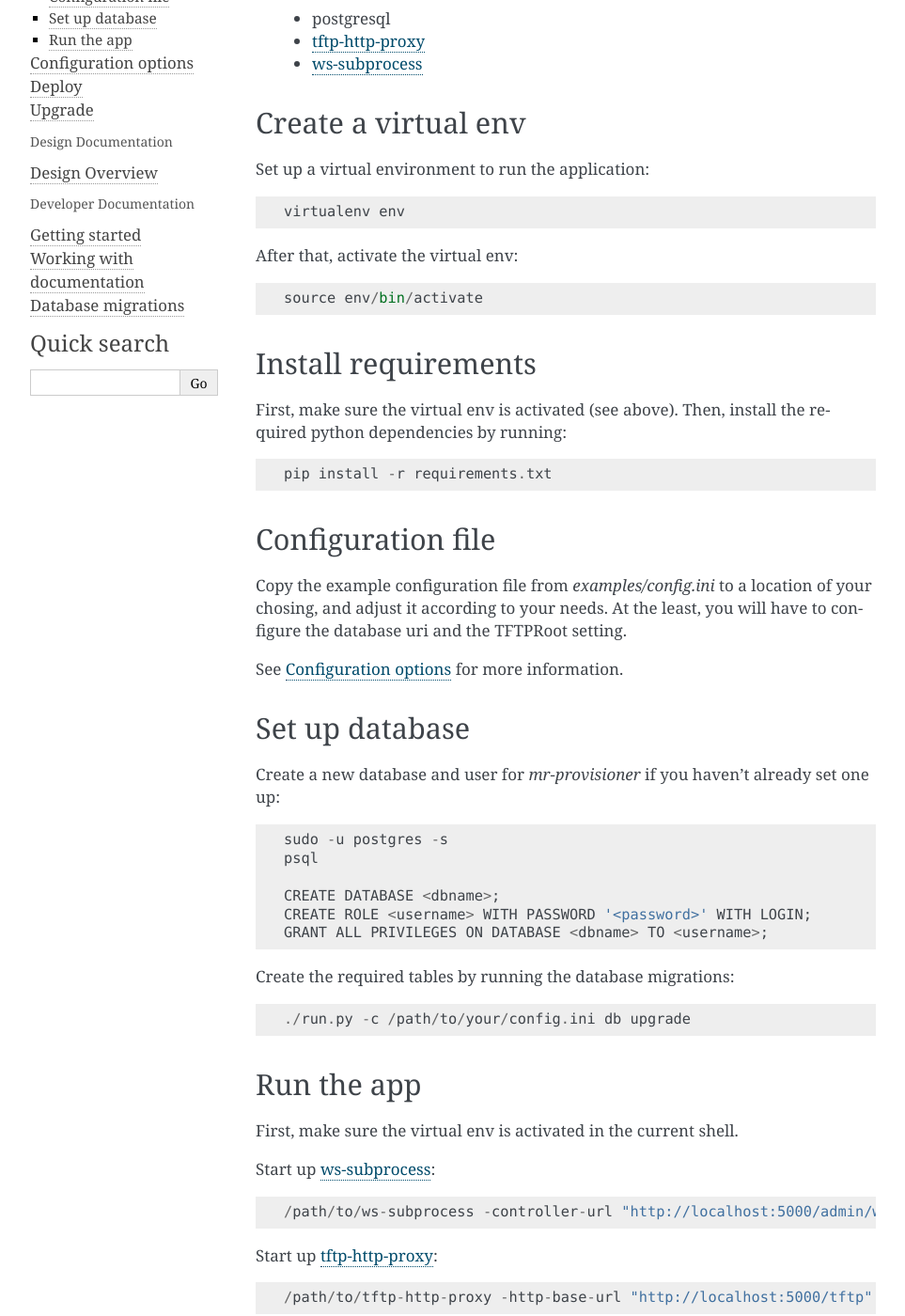
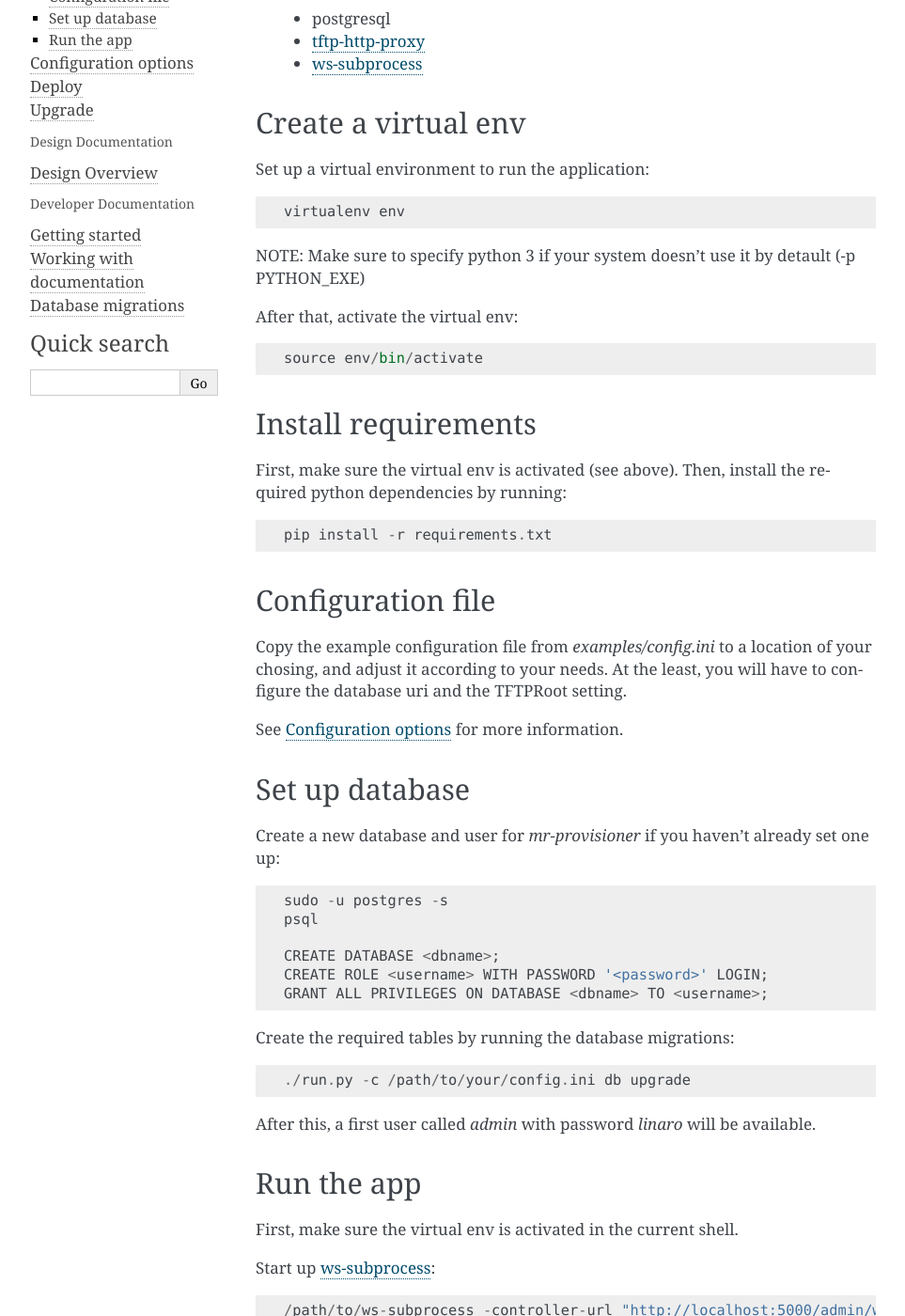
Before and after one commit to mr-provisioner/mr-provisioner, a Sphinx documentation site: the page built from docs/getting_started.rst, in a window 1280 px wide and 1400 px high, scrolled down 337 px. Shown: the whole window at 94% size, without its empty margins (148-1111 px from the left). Built offline with Sphinx 7.4.7, drawn with Linux system fonts in a browser that asks for light colours.

Commit message:
docs: clarifications/fixes

```diff
--- a/docs/getting_started.rst
+++ b/docs/getting_started.rst
@@ -23,6 +23,9 @@ Create a virtual env
 Set up a virtual environment to run the application::
 
     virtualenv env
+
+NOTE: Make sure to specify python 3 if your system doesn't use it by detault
+(-p PYTHON_EXE)
 
 After that, activate the virtual env::
 
@@ -53,13 +56,14 @@ Create a new database and user for `mr-provisioner` if you haven't already set o
     psql
 
     CREATE DATABASE <dbname>;
-    CREATE ROLE <username> WITH PASSWORD '<password>' WITH LOGIN;
+    CREATE ROLE <username> WITH PASSWORD '<password>' LOGIN;
     GRANT ALL PRIVILEGES ON DATABASE <dbname> TO <username>;
 
 Create the required tables by running the database migrations::
 
     ./run.py -c /path/to/your/config.ini db upgrade
 
+After this, a first user called `admin` with password `linaro` will be available.
 
 Run the app
 -----------
```
Also changed, not shown: other parts of docs/getting_started.rst (+1 -1 lines), 1 other file.
